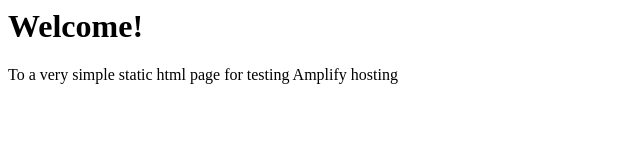
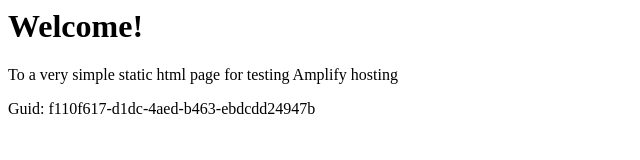
Before and after one commit to aws-aemilia-iad/Github-PR-Commit-Integration-Test-DoNotTouch-GitHubAutoBuildCanaryTest-v1-gamma-us-east-1, a website: page src/index.html in a window 1280 px wide. Shown: the whole page, without its empty margins (0-640 px from the left). Drawn offline with Linux system fonts and the light colour scheme.

Commit message:
commit from integ tests

```diff
--- a/src/index.html
+++ b/src/index.html
@@ -1,3 +1,5 @@
+
+
 <html lang="en">
 
 <head>
@@ -10,6 +12,6 @@
 <body>
     <h1>Welcome!</h1>
     <p>To a very simple static html page for testing Amplify hosting</p>
-</body>
+    <p>Guid: f110f617-d1dc-4aed-b463-ebdcdd24947b</p></body>
 
 </html>
```
